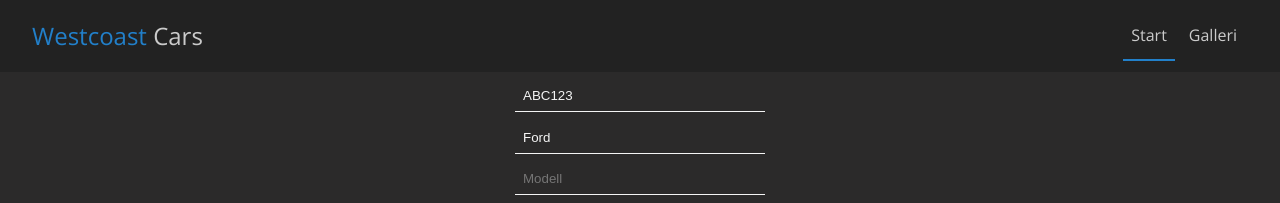
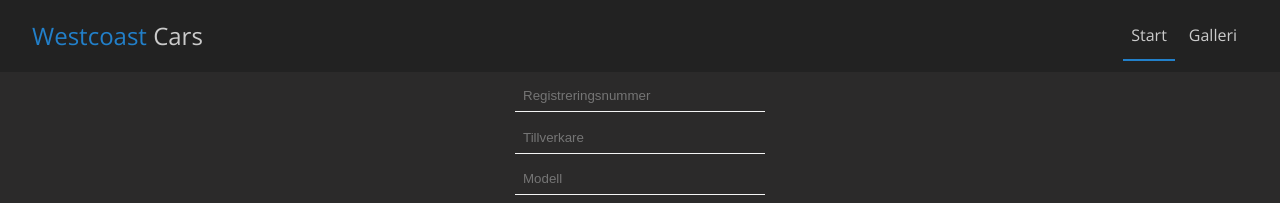
Before and after one commit to middlesister/elicit-westcoast-cars-react-v1, a React (Create React App) app: page / in a window 1280 px wide. Shown: the top 203 px of the page. Built offline with nearby package versions, Linux system fonts and the light colour scheme.

Commit message:
Reset and cleanup form binding

```diff
--- a/src/components/Vehicles.js
+++ b/src/components/Vehicles.js
@@ -6,38 +6,15 @@ import Card from "./shared/Card";
 
 // 2. Skapa komponenten
 const Vehicles = () => {
-  const [registrationNumber, setRegistrationNumber] = useState("ABC123");
-  const [make, setMake] = useState("Ford");
-
-  function onRegNoChange(event) {
-    setRegistrationNumber(event.target.value);
-    console.log(registrationNumber);
-  }
-
-  function onMakeChange(event) {
-    setMake(event.target.value);
-    console.log(make);
-  }
-
   return (
     <div>
       <section className="vehicle-form mb-6">
         <form>
           <div className="mb-3">
-            <input
-              onChange={onRegNoChange}
-              type="text"
-              value={registrationNumber}
-              placeholder="Registreringsnummer"
-            />
+            <input type="text" placeholder="Registreringsnummer" />
           </div>
           <div className="mb-3">
-            <input
-              onChange={onMakeChange}
-              type="text"
-              value={make}
-              placeholder="Tillverkare"
-            />
+            <input type="text" placeholder="Tillverkare" />
           </div>
           <div className="mb-3">
             <input type="text" placeholder="Modell" />
```
